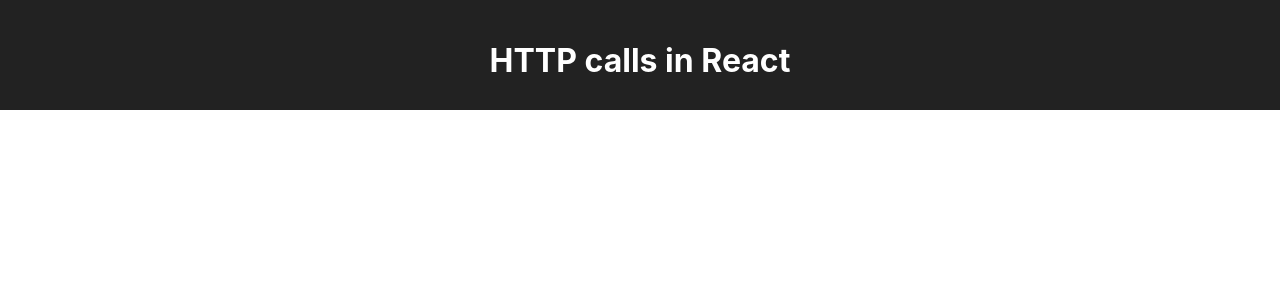
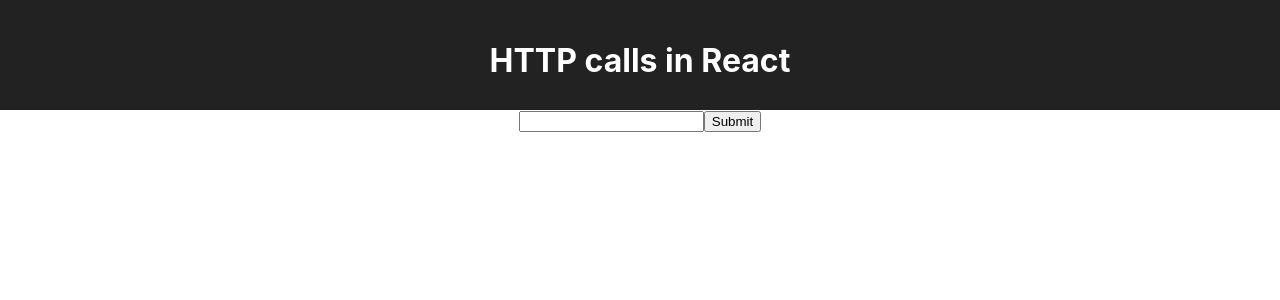
Before and after one commit to amaliaclaire/axios-react-example, a React (Create React App) app: page / in a window 1280 px wide. Shown: the top 300 px of the page. Built offline with nearby package versions, Linux system fonts and the light colour scheme.

Commit message:
userform submit is in app.js

```diff
--- a/src/App.js
+++ b/src/App.js
@@ -1,6 +1,7 @@
 import React from 'react';
 import './App.css';
 
+import UserForm from "./components/UserForm"
 function App() {
   return (
     <div className="App">
@@ -8,6 +9,8 @@
       <h1 className="App-Title">HTTP calls in React</h1>
 
       </header>
+      < UserForm />
+
     </div>
   );
 }
--- a/src/components/UserForm.js
+++ b/src/components/UserForm.js
@@ -1 +1,14 @@
 import React from 'react';
+
+
+const UserForm = () => {
+
+  return (
+    <form>
+      <input type="text" name="username" />
+      <button>Submit</button>
+    </form>
+  )
+}
+
+export default UserForm;
```
